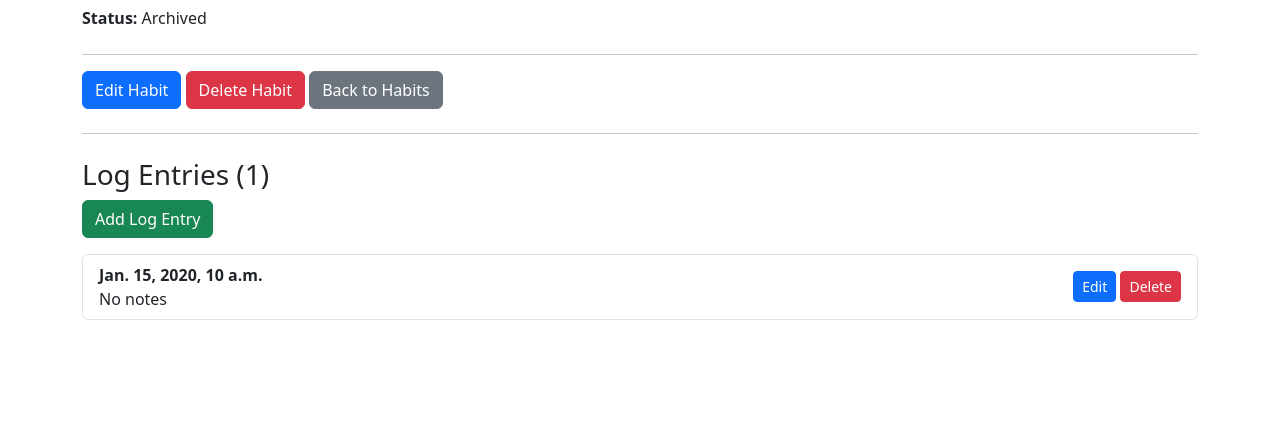
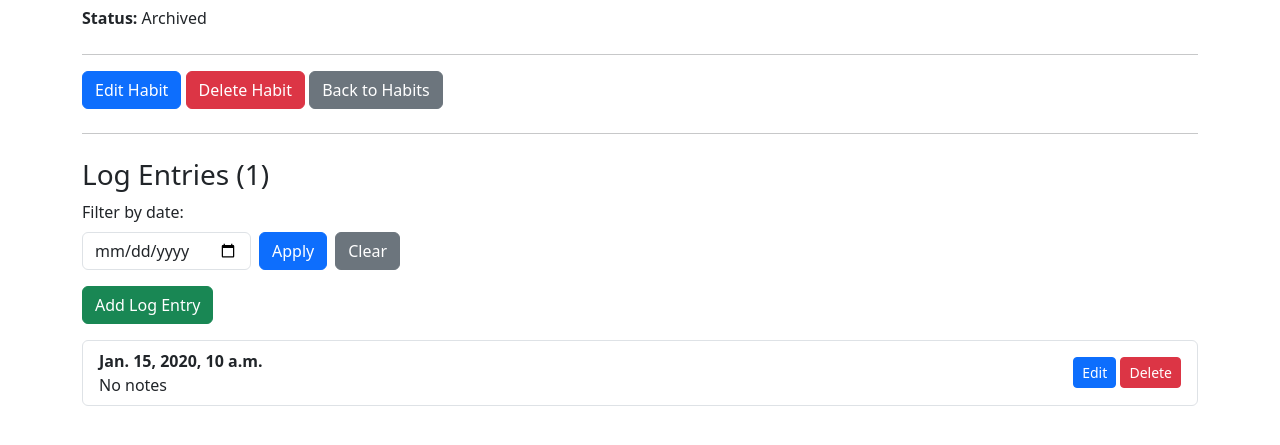
Before and after one commit to thejog2/habitflow, a Django app: template templates/habit_detail.html in a window 1280 px wide. Shown: the part 272-717 px from the top of the page. Run offline with Django 5.2, Linux system fonts and the light colour scheme; the template is opened without the code that fills it: most values are stand-ins (such as "Sample title", 1, 10 or a date in 2020).

Commit message:
added date filtering to habit detail html

```diff
--- a/templates/habit_detail.html
+++ b/templates/habit_detail.html
@@ -23,13 +23,27 @@
 <hr>
 
 <h3 class="mt-4">
-    Log Entries ({{ habit.logs.count }})
+    Log Entries ({{ logs.count }})
 </h3>
+
+<!-- Date Filter Form -->
+<form method="get" class="mb-3 d-flex align-items-end gap-2">
+    <div>
+        <label for="date" class="form-label">Filter by date:</label>
+        <input type="date" id="date" name="date" class="form-control"
+               value="{{ filter_date }}">
+    </div>
+    <button type="submit" class="btn btn-primary">Apply</button>
+
+    {% if filter_date %}
+        <a href="{% url 'habit_detail' habit.pk %}" class="btn btn-secondary">Clear</a>
+    {% endif %}
+</form>
 
 <a href="{% url 'log_add' habit.pk %}" class="btn btn-success mb-3">Add Log Entry</a>
 
 <ul class="list-group mb-4">
-    {% for log in habit.logs.all %}
+    {% for log in logs %}
         <li class="list-group-item d-flex justify-content-between align-items-center">
             <div>
                 <strong>{{ log.date }}</strong><br>
@@ -41,7 +55,7 @@
             </div>
         </li>
     {% empty %}
-        <p>No logs yet. Add your first one!</p>
+        <p>No logs found for this date.</p>
     {% endfor %}
 </ul>
 
```
Also changed, not shown: tracker/views.py (+17 -2 lines).
